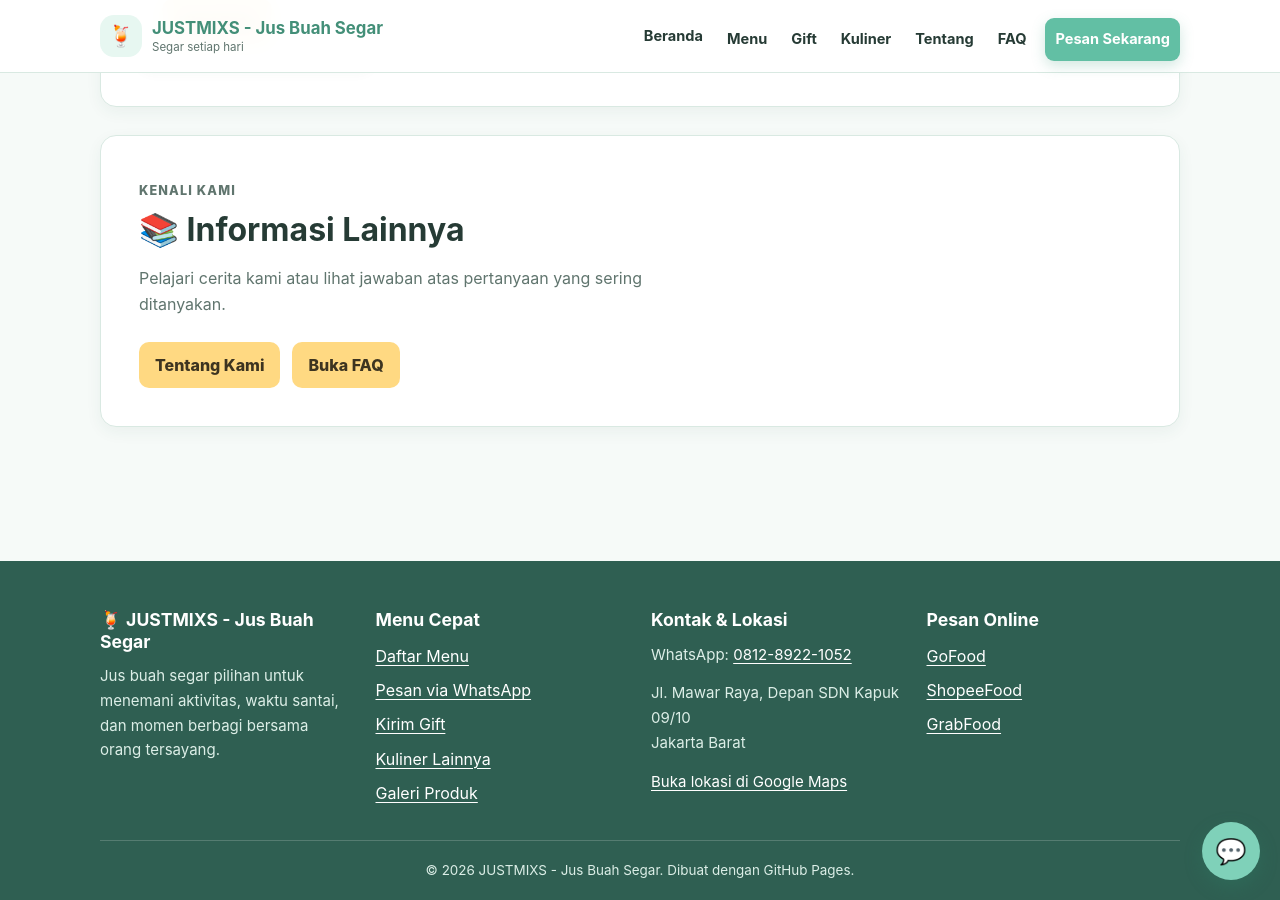
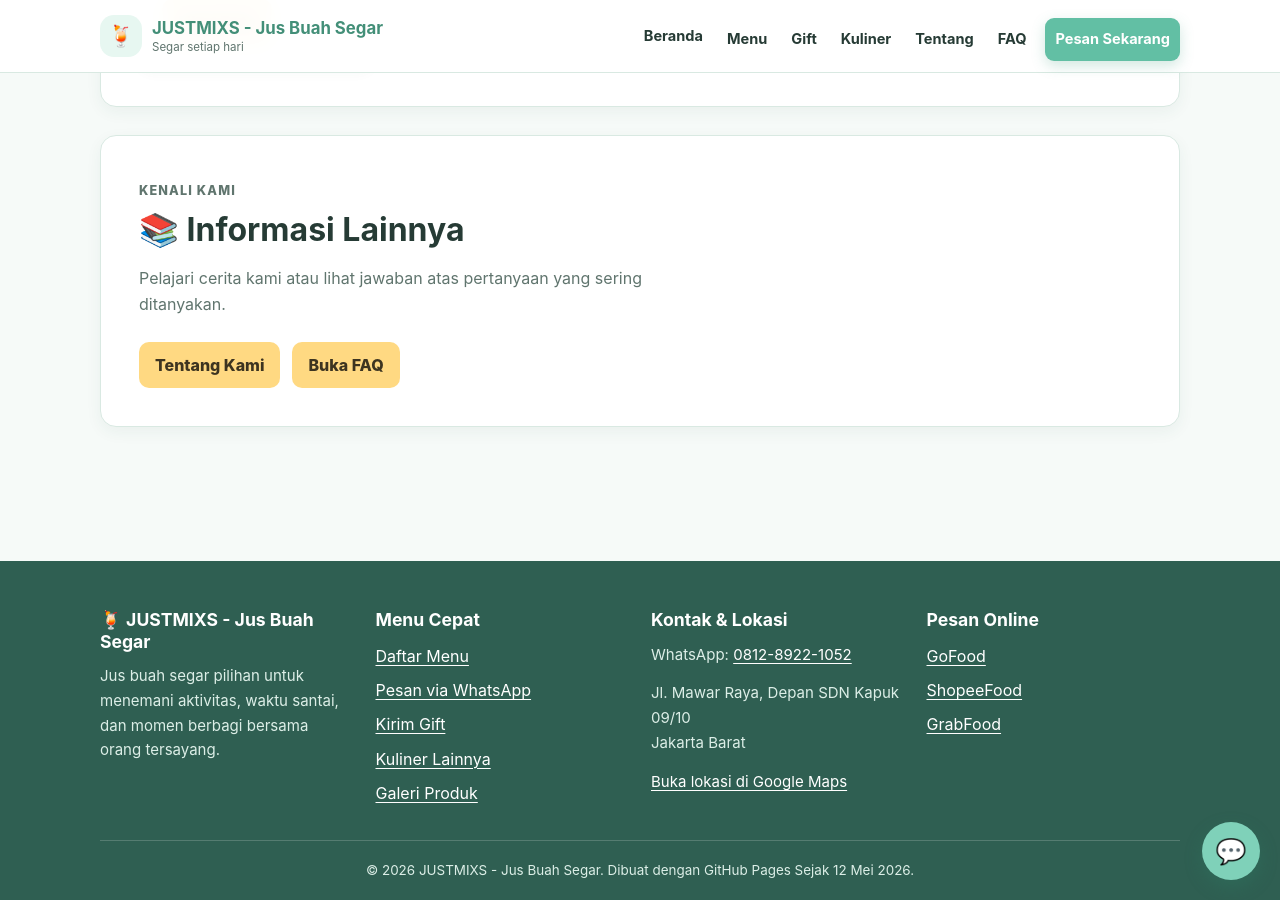
Before and after one commit to justmixs/justmix.github.io, a Jekyll site: the page built from index.md, in a window 1280 px wide and 900 px high, scrolled down 2403 px. Built offline with Jekyll 4.4.1, drawn with Linux system fonts in a browser that asks for light colours.

Commit message:
Update footer links and copyright text

```diff
--- a/_includes/footer.html
+++ b/_includes/footer.html
@@ -49,7 +49,7 @@
 
       <p>
         <a
-          href="https://www.google.com/maps/search/?api=1&query=Jl.+Buah+Segar+No.+12+Jakarta+Selatan"
+          href="https://www.google.com/maps/search/?api=1&query=Just+Mix+Jl.+Mawar+Raya+SDN+Kapuk+09+/+10+Jakarta+Barat"
           target="_blank"
           rel="noopener"
         >
@@ -83,7 +83,7 @@
   <div class="container footer-bottom">
     <p>
       &copy; {{ site.time | date: "%Y" }} {{ site.title }}.
-      Dibuat dengan GitHub Pages.
+      Dibuat dengan GitHub Pages Sejak 12 Mei 2026.
     </p>
   </div>
 </footer>
```
